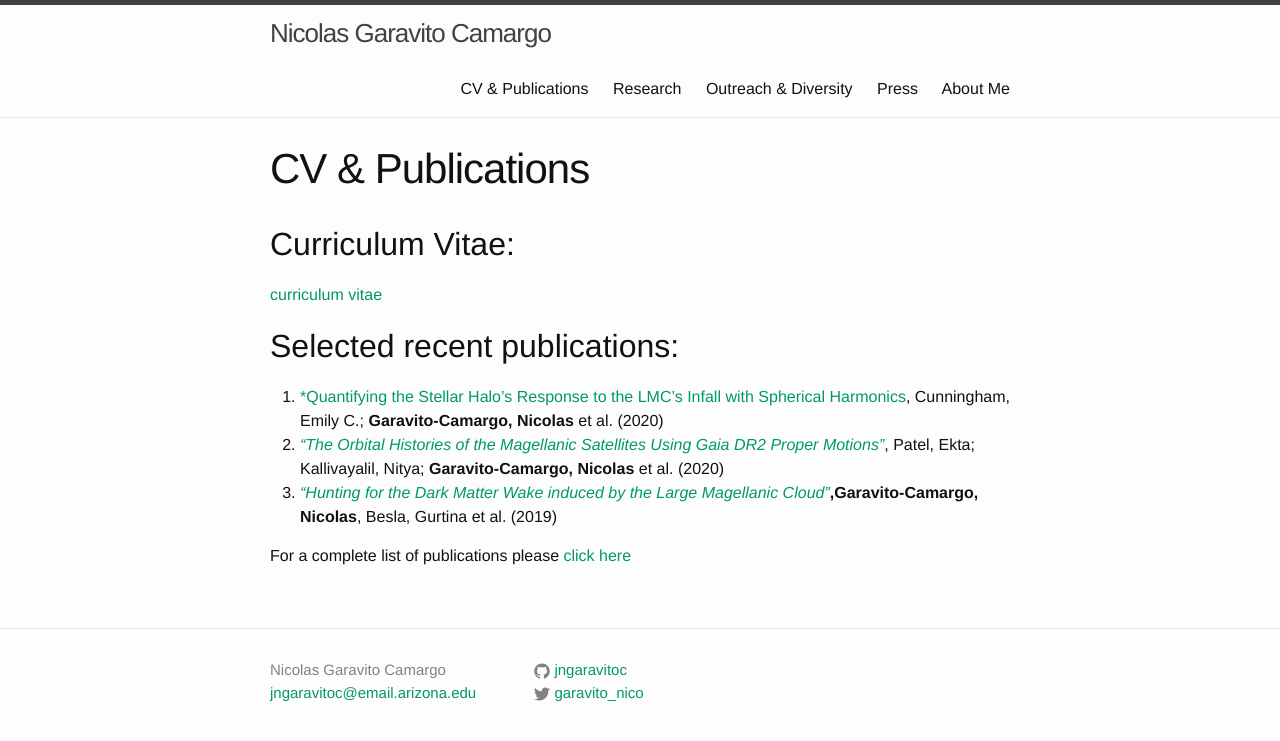
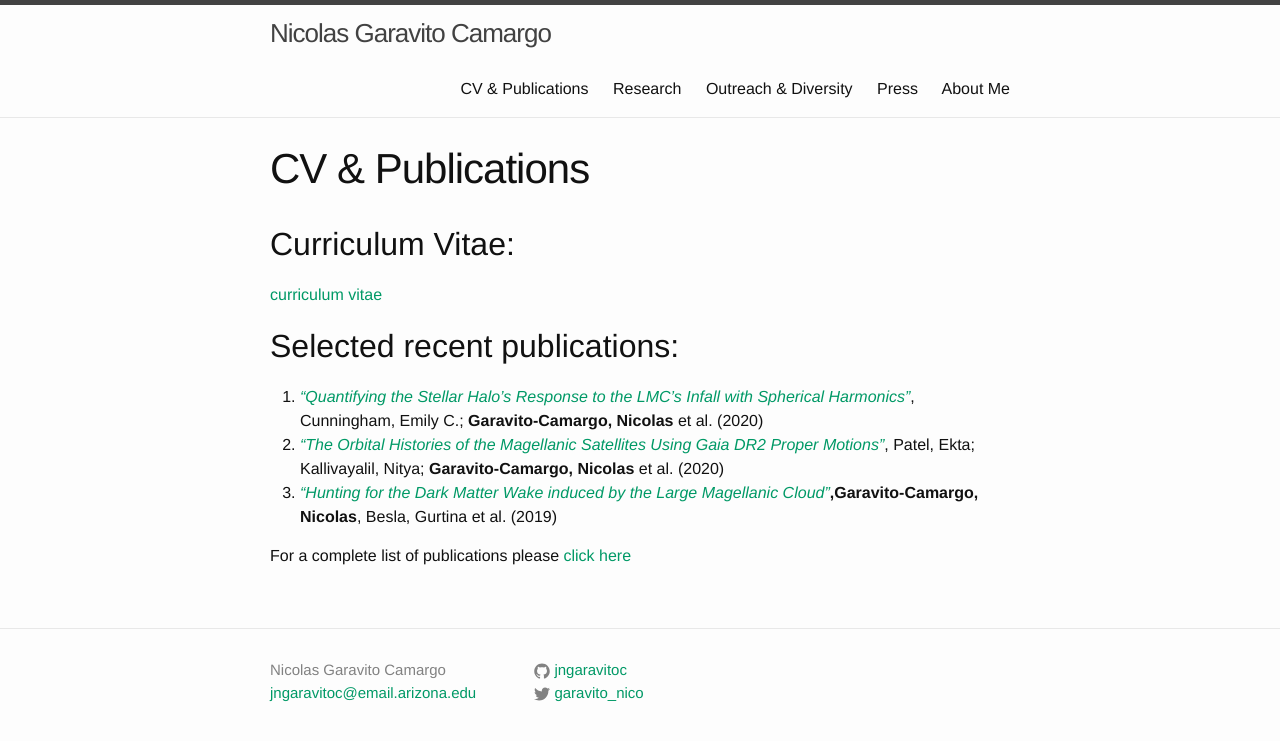
Before and after one commit to jngaravitoc/Garavito-Camargo.github.io, a Jekyll site: the page built from 01_cv_pub.md, in a window 1280 px wide. Shown: the top 741 px of the page. Built offline with Jekyll 4.4.1, drawn with Linux system fonts in a browser that asks for light colours.

Commit message:
01_cv_pub.md

```diff
--- a/01_cv_pub.md
+++ b/01_cv_pub.md
@@ -10,8 +10,8 @@ permalink: /cv_pub/
 
 ## Selected recent publications:
 
-1. [*Quantifying the Stellar Halo's Response to the LMC's Infall with Spherical
-   Harmonics](https://ui.adsabs.harvard.edu/abs/2020arXiv200608621C/abstract),
+1. [*"Quantifying the Stellar Halo's Response to the LMC's Infall with Spherical
+   Harmonics"*](https://ui.adsabs.harvard.edu/abs/2020arXiv200608621C/abstract),
 Cunningham, Emily C.; **Garavito-Camargo, Nicolas** et al. (2020)
 2. [*"The Orbital Histories of the Magellanic Satellites Using Gaia DR2 Proper
    Motions"*](https://ui.adsabs.harvard.edu/abs/2020arXiv200101746P/abstract),
```
